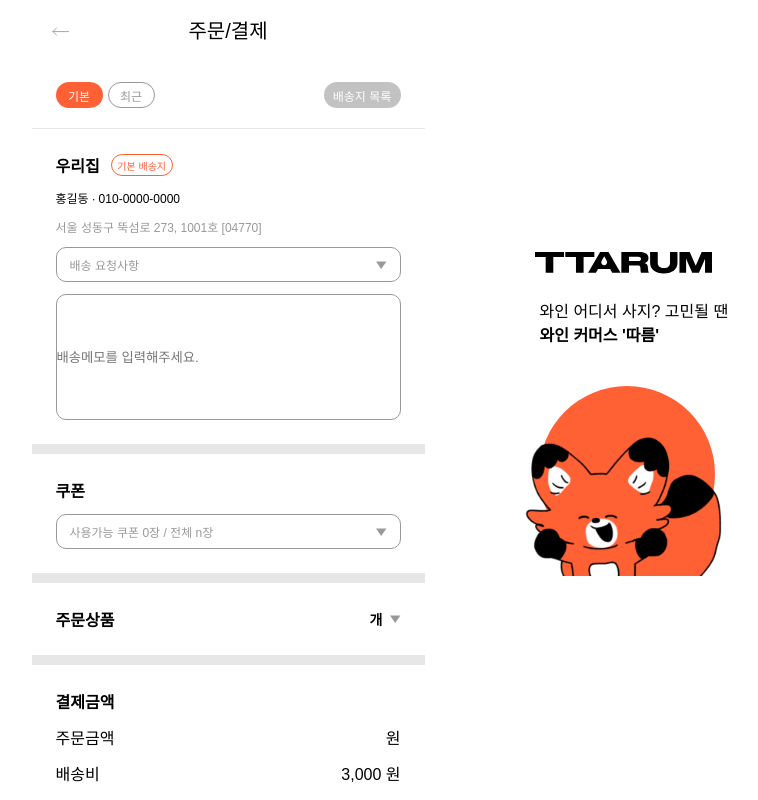
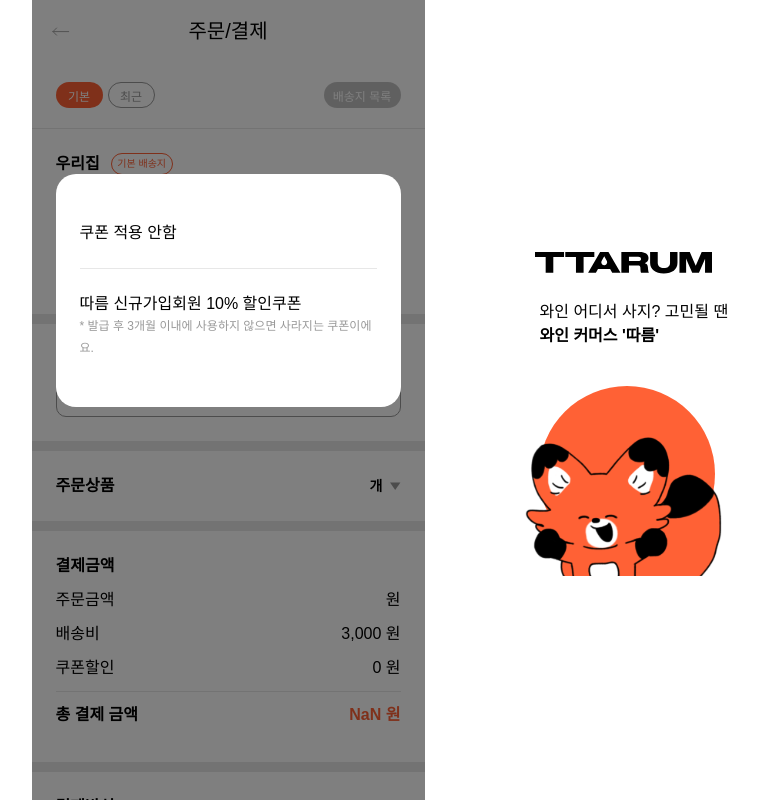
Before and after one commit to TTARUM/front-end, a Next.js app: page /order in a window 1280 px wide. Both pictures are taken after a click on the element "사용가능 쿠폰 0장 / 전체 n장". Shown: the top 800 px of the page, without its empty margins (412-1170 px from the left). Built offline with nearby package versions, Linux system fonts and the light colour scheme; a web font is replaced by a local one.

Commit message:
[TTAR - 23] 주문/결제 페이지 작업 중

```diff
--- a/src/app/order/order.scss
+++ b/src/app/order/order.scss
@@ -2,6 +2,7 @@
 
 .order_class {
     position: relative;
+    line-height: 22px;
 }
 
 .delivery_select_area {
@@ -10,7 +11,6 @@
     justify-content: space-between;
     align-items: center;
     border-bottom: 1px solid #E7E7E7;
-    line-height: 22px;
 
     button {
         background: #9999;
@@ -83,6 +83,18 @@
                     align-items: center;
                 }
             }
+
+            &:last-of-type {
+                position: relative;
+
+                >span {
+                    font-size: 12px;
+                    color: #999999;
+                    position: absolute;
+                    bottom: 9px;
+                    right: 13px;
+                }
+            }
         }
 
         >p {
@@ -95,13 +107,23 @@
             }
         }
 
-        >input {
+        textarea {
             width: 345px;
             height: 126px;
             border-radius: 10px;
             border: 1px solid #999999;
             margin-top: 12px;
+            position: relative;
+            resize: none;
+            padding: 9px 0px 0px 13px;
+            font-size: 12px;
+            color: #999999;
+
+            &::placeholder {
+                color: #999999;
+            }
         }
+
     }
 
     .requestOption {
@@ -324,7 +346,8 @@
 
 
 
-.delivery_popup {
+.delivery_popup,
+.coupon_popup {
     background: rgba(0, 0, 0, 0.5);
     width: 100%;
     height: 100%;
@@ -352,3 +375,38 @@
         }
     }
 }
+
+.coupon_popup {
+    >div {
+        height: auto;
+        padding: 24px;
+
+        >div {
+            border-bottom: 1px solid #E7E7E7;
+            cursor: pointer;
+
+            >p {
+                font-size: 16px;
+                font-weight: 400;
+                padding-top: 24px;
+
+
+                &:nth-of-type(2) {
+                    padding-top: 0px;
+                    padding-bottom: 0px;
+                    font-size: 12px;
+                    color: #999999;
+
+                }
+
+                &:last-of-type {
+                    padding-bottom: 24px;
+                }
+            }
+
+            &:last-of-type {
+                border-bottom: none;
+            }
+        }
+    }
+}
--- a/src/app/order/page.tsx
+++ b/src/app/order/page.tsx
@@ -28,6 +28,11 @@
   type: string;
 }[];
 
+type coupon = {
+  discount: number;
+  text: string;
+}[];
+
 const Order = () => {
   const [getUrl, setGetUrl] = useState<queryData>();
   const [showOrderedItem, setShowOrderedItem] = useState<boolean>(false);
@@ -35,9 +40,22 @@
   const [rememberPayment, setRememberPayment] = useState<boolean>(false);
   const [agreeTreatment, setAgreeTreatment] = useState<boolean>(false);
   const [agreeCollection, setAgreeCollection] = useState<boolean>(false);
-  const [deliveryRequest, setDeliveryRequest] =
-    useState<string>('배송 요청사항');
+  const [selectRequest, setSelectRequest] = useState<string>('배송 요청사항');
+  const [deliveryRequest, setDeliveryRequest] = useState<string>('');
   const [showDeliveryPopup, setShowDeliveryPopup] = useState<boolean>(false);
+  const [showCouponPopup, setShowCouponPopup] = useState<boolean>(false);
+  const [getCoupon, setGetCoupon] = useState<coupon>([]);
+
+  const payment = getUrl?.map((value, indx) => value.price);
+  const totalAmount = payment?.reduce(function add(sum, currValue) {
+    return sum + currValue;
+  }, 0);
+
+  const handleContent = (e: React.ChangeEvent<HTMLTextAreaElement>) => {
+    if (e.target.value.length > 50) return;
+
+    setDeliveryRequest(e.target.value);
+  };
 
   useEffect(() => {
     // URL에서 쿼리 문자열 가져온 후 item을 JSON 파싱하여 JavaScript 객체로 변환
@@ -50,11 +68,6 @@
 
     setGetUrl(parsedItemData);
   }, []);
-
-  const payment = getUrl?.map((value, indx) => value.price);
-  const totalAmount = payment?.reduce(function add(sum, currValue) {
-    return sum + currValue;
-  }, 0);
 
   return (
     <div className="order_class">
@@ -82,17 +95,29 @@
               setShowDeliveryPopup(true);
             }}
           >
-            <p>
-              {deliveryRequest === '기타' ? '배송 요청사항' : deliveryRequest}
-            </p>
+            <p>{selectRequest === '기타' ? '배송 요청사항' : selectRequest}</p>
             <Image src={downArrow} alt="downArrow" />
           </div>
-          <input type='text' placeholder='배송메모를 입력해주세요.' />
+          {selectRequest === '기타' ? (
+            <div>
+              <textarea
+                value={deliveryRequest}
+                maxLength={50}
+                onChange={handleContent}
+                placeholder="배송메모를 입력해주세요."
+              />
+              <span>{deliveryRequest.length}/50</span>
+            </div>
+          ) : null}
         </div>
-
         <div className="coupon">
           <p>쿠폰</p>
-          <div className="requestOption">
+          <div
+            onClick={() => {
+              setShowCouponPopup(true);
+            }}
+            className="requestOption"
+          >
             <p>사용가능 쿠폰 0장 / 전체 n장</p>
             <Image src={downArrow} alt="downArrow" />
           </div>
@@ -141,13 +166,20 @@
           </div>
           <div>
             <p>쿠폰할인</p>
-            <p>00,000 원</p>
+            <p>
+              {getCoupon.length == 0 ? 0 : totalAmount * getCoupon[0].discount}{' '}
+              원
+            </p>
           </div>
           <div>
             <p>총 결제 금액</p>
             <p>
               {(
-                totalAmount + (totalAmount >= 100000 ? 0 : 3000)
+                totalAmount +
+                (totalAmount >= 100000 ? 0 : 3000) -
+                (getCoupon.length == 0
+                  ? 0
+                  : totalAmount * getCoupon[0].discount)
               ).toLocaleString()}{' '}
               원
             </p>
@@ -249,7 +281,7 @@
           <div>
             <p
               onClick={() => {
-                setDeliveryRequest('문 앞에 놔주세요.');
+                setSelectRequest('문 앞에 놔주세요.');
                 setShowDeliveryPopup(false);
               }}
             >
@@ -257,7 +289,7 @@
             </p>
             <p
               onClick={() => {
-                setDeliveryRequest('택배함에 놔주세요.');
+                setSelectRequest('택배함에 놔주세요.');
                 setShowDeliveryPopup(false);
               }}
             >
@@ -265,7 +297,7 @@
             </p>
             <p
               onClick={() => {
-                setDeliveryRequest('경비실에 맡겨주세요.');
+                setSelectRequest('경비실에 맡겨주세요.');
                 setShowDeliveryPopup(false);
               }}
             >
@@ -273,7 +305,7 @@
             </p>
             <p
               onClick={() => {
-                setDeliveryRequest('기타');
+                setSelectRequest('기타');
                 setShowDeliveryPopup(false);
               }}
             >
@@ -282,6 +314,35 @@
           </div>
         </div>
       ) : null}
+
+      {showCouponPopup === true ? (
+        <div className="coupon_popup">
+          <div>
+            <div
+              onClick={() => {
+                setGetCoupon([]);
+                setShowCouponPopup(false);
+              }}
+            >
+              <p>쿠폰 적용 안함</p>
+            </div>
+            <div
+              onClick={() => {
+                setGetCoupon([
+                  {
+                    discount: 0.01,
+                    text: '따름 신규가입회원 10% 할인쿠폰',
+                  },
+                ]);
+                setShowCouponPopup(false);
+              }}
+            >
+              <p>따름 신규가입회원 10% 할인쿠폰</p>
+              <p>* 발급 후 3개월 이내에 사용하지 않으면 사라지는 쿠폰이에요.</p>
+            </div>
+          </div>
+        </div>
+      ) : null}
     </div>
   );
 };
--- a/src/app/productsDetail/[params]/page.tsx
+++ b/src/app/productsDetail/[params]/page.tsx
@@ -135,6 +135,7 @@
           showBuy={show}
           type={"레드 와인"}
           id={1}
+          quantity={1}
         />
       ) : null}
     </main>
--- a/src/components/ProductDetailBuyInform/ProductDetailBuyInform.tsx
+++ b/src/components/ProductDetailBuyInform/ProductDetailBuyInform.tsx
@@ -17,6 +17,7 @@
   img: string;
   type: string;
   id: number;
+  quantity: number;
 };
 
 export default function ProductDetailBuyInform({
@@ -39,6 +40,7 @@
       img,
       type,
       id,
+      quantity: quantity,
       showBuy, // If needed
       setShow, // If needed
     };
```
Also changed, not shown: src/app/productsDetail/[params]/writeAsk/writeAsk.scss (+34 -18 lines), src/components/ProductDetailAsk/ProductDetailAsk.scss (+17 -13 lines).
